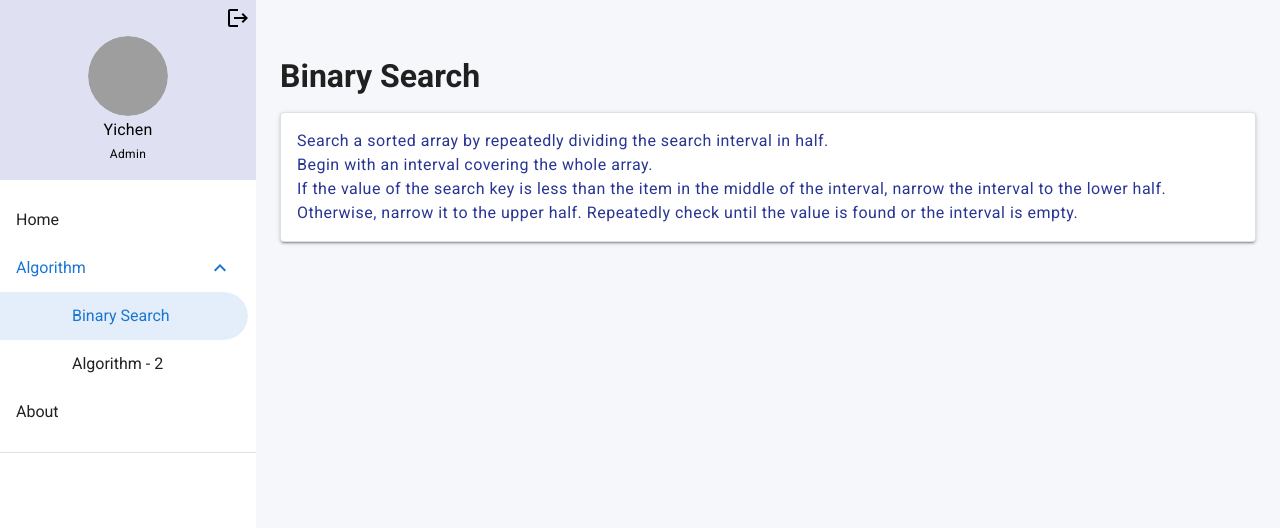
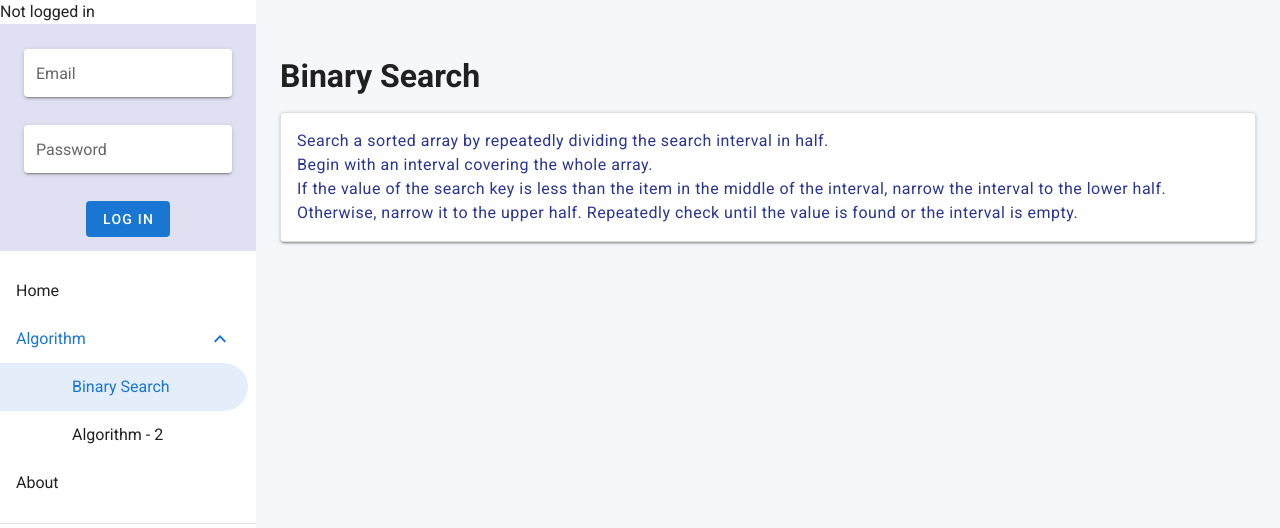
Before and after one commit to yichenfromhyrule/Web_Algo_Vue, a Vue app: page /binary-search in a window 1280 px wide. Shown: the top 528 px of the page. Built offline with nearby package versions, Linux system fonts and the light colour scheme; no server answers; grey boxes are pictures that could not be loaded.

Commit message:
Profile and Log In switch Done

```diff
--- a/src/App.vue
+++ b/src/App.vue
@@ -5,7 +5,15 @@
       v-model="drawer"
       app
     >
-      <Profile />
+      <div v-if="user">
+        Logged in
+        <Profile />
+      </div>
+      <div v-else>
+        Not logged in
+        <Login />
+      </div>
+
       <v-list shaped> <!--菜单-->
         <v-list>
           <!--Home-->
@@ -72,11 +80,18 @@
 
 <script>
   import Profile from './components/Profile.vue';
+  //import Register from './components/Register.vue';
+  import Login from './components/Login.vue';
+  import { getAuth, onAuthStateChanged } from "firebase/auth";
+
   export default {
     components: {
-      Profile
+      Profile,
+      //Register,
+      Login
     },
     data: () => ({
+      user: null,
       Sidebarcards: ['Today', 'Yesterday'],
       drawer: null,
       links: [
@@ -94,8 +109,20 @@
           title: 'Algorithm - 2',
           path: '/algorithm2',
         }
-      ]
+      ],
+      methods:{
+      }
     }),
+    created(){
+      const auth = getAuth();
+      onAuthStateChanged(auth, (user) => {
+        if (user) {
+          this.user = user;
+        } else {
+          this.user = null;
+        }
+      });
+    }
   }
 </script>
 <style>
--- a/src/components/Login.vue
+++ b/src/components/Login.vue
@@ -0,0 +1,90 @@
+<template>
+  <v-card
+    class="d-flex flex-column mx-auto pt-2 pb-2"
+    color="#DFE0F2"
+    height="227"
+    tile
+    flat
+  >
+    <v-form v-model="valid" @submit.prevent="login">
+      <v-container>
+        <v-row
+          class = "d-flex justify-center register_input mb-4"
+          no-gutters
+        >
+          <v-text-field
+            label="Email"
+            type="email"
+            v-model="email"
+            solo
+            clearable
+          >
+          </v-text-field>
+        </v-row>
+        <v-row
+          class = "d-flex justify-center register_input mb-4"
+          no-gutters
+        >
+          <v-text-field
+            label="Password"
+            type="password"
+            v-model="password"
+            solo
+            clearable
+          >
+          </v-text-field>
+        </v-row>
+        <v-row
+          class = "d-flex justify-center register_input mb-4"
+          no-gutters
+        >
+          <v-btn
+            depressed
+            color="primary"
+            type="submit"
+          >
+            Log In
+          </v-btn>
+        </v-row>
+      </v-container>
+    </v-form>
+  </v-card>
+</template>
+
+<script>
+import { getAuth, signInWithEmailAndPassword} from "firebase/auth";
+
+export default {
+    name: 'Register',
+    data() {
+        return {
+            email: '',
+            password: '',
+        };
+    },
+    methods: {
+        login() {
+          const auth = getAuth();
+          signInWithEmailAndPassword(auth, this.email, this.password)
+            .then((userCredential) => {
+              // Log in
+              const user = userCredential.user;
+              console.log("Log In Successfully", user)
+            })
+            .catch((error) => {
+              //const errorCode = error.code;
+              const errorMessage = error.message;
+              console.log(errorMessage)
+              // ..
+            });
+
+        },
+    },
+};
+</script>
+<style>
+.register_input{
+    max-height: 60px !important;
+    margin: 5px 12px !important;
+}
+</style>
--- a/src/components/Profile.vue
+++ b/src/components/Profile.vue
@@ -5,7 +5,6 @@
     tile
     flat
   >
-
     <v-row
       class="d-flex justify-end"
       no-gutters
@@ -14,6 +13,7 @@
         tile
         color="black"
         icon
+        v-on:click="signout"
       >
         <v-icon>{{ logoutIcon }}</v-icon>
       </v-btn>
@@ -33,7 +33,7 @@
       class = "d-flex justify-center"
       no-gutters
     >
-            <h5 class="subtitle-1 black--text">Yichen</h5>
+      <h5 class="subtitle-1 black--text">{{uid}}</h5>
     </v-row>
     <v-row
       class = "d-flex justify-center"
@@ -41,15 +41,30 @@
     >
       <p class="caption black--text">Admin</p>
     </v-row>
-
   </v-card>
 </template>
 
 <script>
   import { mdiLogout } from '@mdi/js';
+  import { getAuth, signOut } from "firebase/auth";
+
   export default {
     data: () => ({
       logoutIcon: mdiLogout
     }),
+    methods:{
+      signout(){
+        const auth = getAuth();
+          signOut(auth).then(() => {
+            // Sign-out successful.
+            console.log("Sign-out Successful");
+          }).catch((error) => {
+            // An error happened.
+            //const errorCode = error.code;
+            const errorMessage = error.message;
+            console.log(errorMessage);
+          });
+      }
+    },
   };
 </script>
--- a/src/components/Register.vue
+++ b/src/components/Register.vue
@@ -0,0 +1,89 @@
+<template>
+  <v-card
+    class="d-flex flex-column mx-auto pt-2 pb-2"
+    color="#DFE0F2"
+    height="227"
+    tile
+    flat
+  >
+    <v-form v-model="valid" @submit.prevent="register">
+      <v-container>
+        <v-row
+          class = "d-flex justify-center register_input mb-4"
+          no-gutters
+        >
+          <v-text-field
+            label="Email"
+            type="email"
+            v-model="email"
+            solo
+            clearable
+          >
+          </v-text-field>
+        </v-row>
+        <v-row
+          class = "d-flex justify-center register_input mb-4"
+          no-gutters
+        >
+          <v-text-field
+            label="Password"
+            type="password"
+            v-model="password"
+            solo
+            clearable
+          >
+          </v-text-field>
+        </v-row>
+        <v-row
+          class = "d-flex justify-center register_input mb-4"
+          no-gutters
+        >
+          <v-btn
+            depressed
+            color="primary"
+            type="submit"
+          >
+            Create An Account
+          </v-btn>
+        </v-row>
+      </v-container>
+    </v-form>
+  </v-card>
+</template>
+
+<script>
+import { getAuth, createUserWithEmailAndPassword } from "firebase/auth";
+
+export default {
+    name: 'Register',
+    data() {
+        return {
+            email: '',
+            password: '',
+        };
+    },
+    methods: {
+        register() {
+          const auth = getAuth();
+          createUserWithEmailAndPassword(auth, this.email, this.password)
+            .then((userCredential) => {
+              // Signed in
+              const user = userCredential.user;
+              console.log("Register Successfully", user)
+            })
+            .catch((error) => {
+              //const errorCode = error.code;
+              const errorMessage = error.message;
+              console.log(errorMessage)
+            });
+
+        },
+    },
+};
+</script>
+<style>
+.register_input{
+    max-height: 60px !important;
+    margin: 5px 12px !important;
+}
+</style>
--- a/src/main.js
+++ b/src/main.js
@@ -2,11 +2,23 @@ import Vue from 'vue';
 import App from './App.vue';
 import vuetify from './plugins/vuetify';
 import router from "./router";
+import * as firebase from 'firebase/app';
+import 'firebase/firestore';
+import 'firebase/auth';
+
+
+firebase.initializeApp({
+  apiKey: "AIzaSyA0Qznm4b958e7FYli1mP0BQVul8iZSSxE",
+  authDomain: "vue-algoweb.firebaseapp.com",
+  projectId: "vue-algoweb",
+  storageBucket: "vue-algoweb.appspot.com",
+  messagingSenderId: "640559063909",
+  appId: "1:640559063909:web:1c11da38048d30ba80778c",
+  measurementId: "G-Z1PJ9E65FE"
+})
+
 
 Vue.config.productionTip = false
-
-
-
 new Vue({
   vuetify,
   router,
```
Also changed, not shown: src/firebase/firebaseinit.js (deleted, +0 -18 lines). Lines whose indentation alone changed are shown as unchanged.
